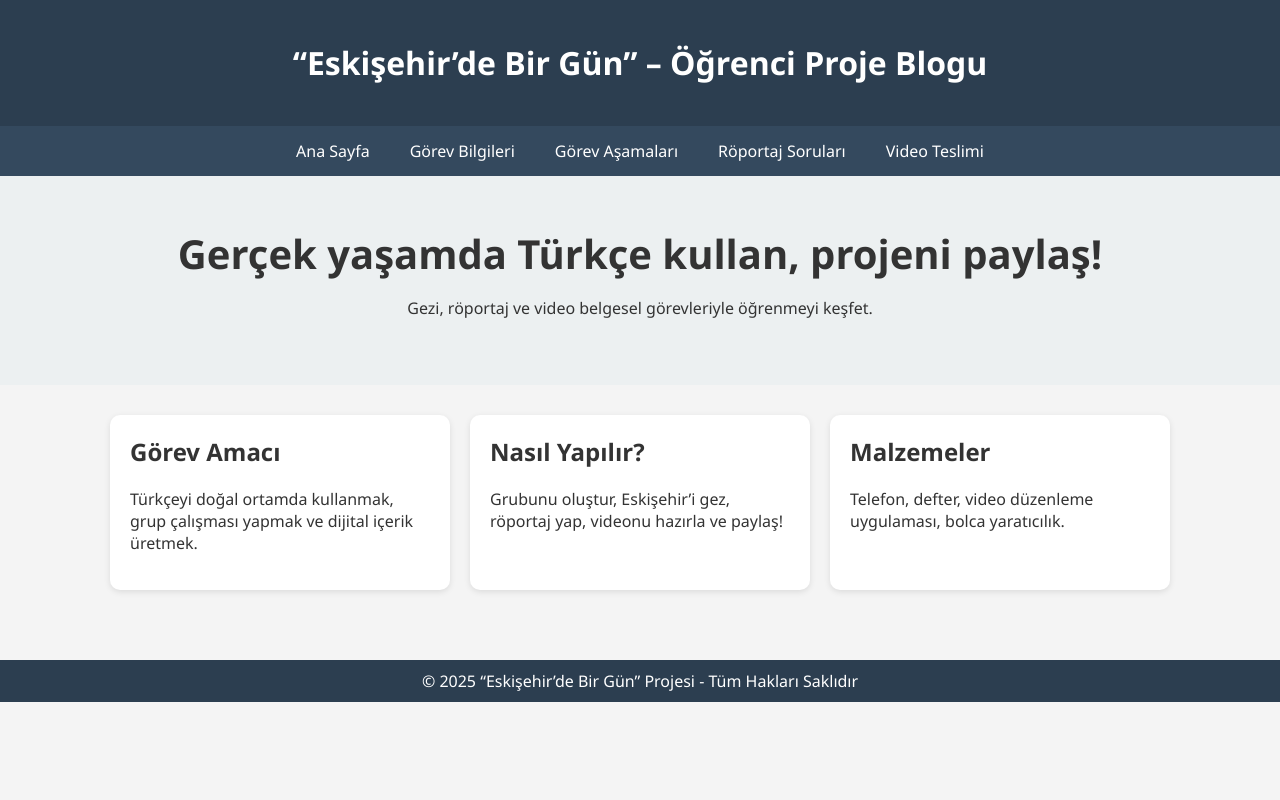
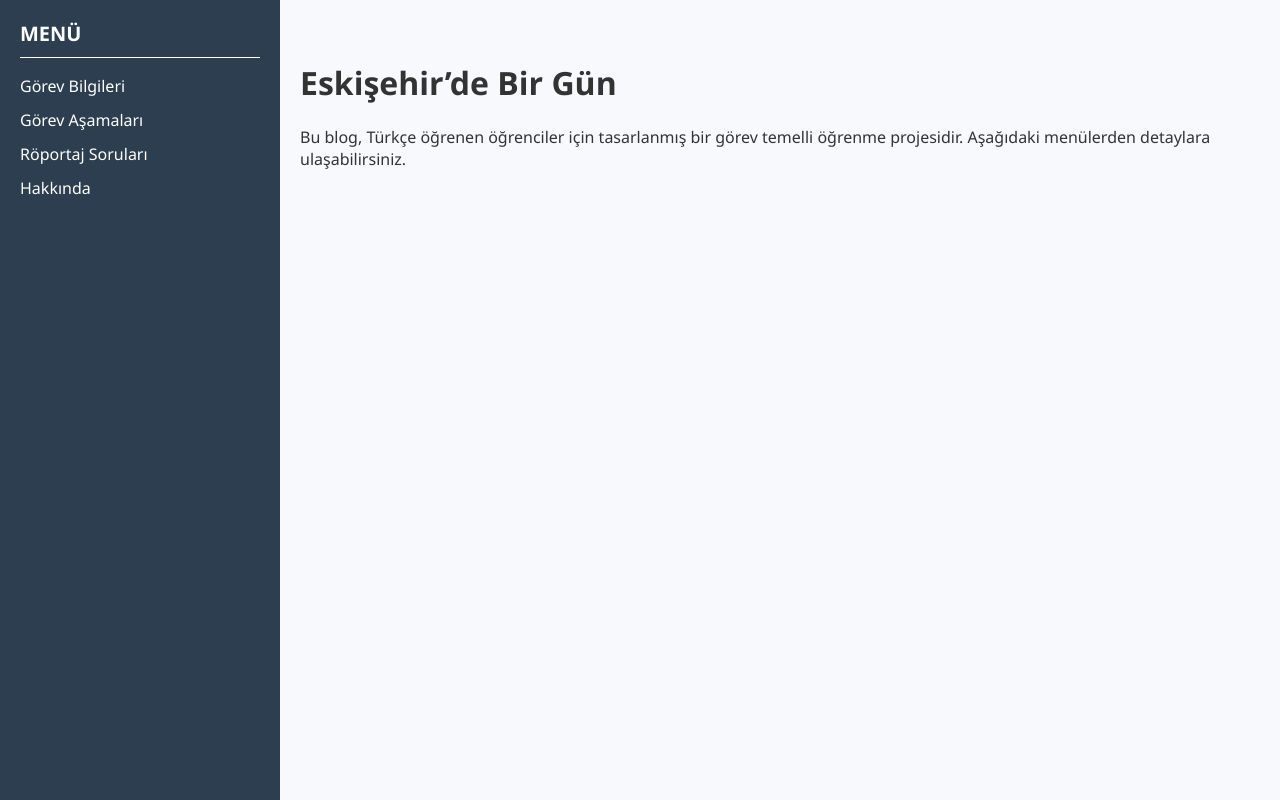
Before and after one commit to hzllaslln/myfirstblog, a plain HTML site: page index.html in a window 1280 px wide. Drawn offline with Linux system fonts and the light colour scheme.

Commit message:
Update index.html

```diff
--- a/index.html
+++ b/index.html
@@ -1,108 +1,29 @@
 <!DOCTYPE html>
 <html lang="tr">
 <head>
-  <meta charset="UTF-8" />
-  <meta name="viewport" content="width=device-width, initial-scale=1.0"/>
-  <title>Eskişehir'de Bir Gün</title>
-  <style>
-    body {
-      margin: 0;
-      font-family: 'Segoe UI', sans-serif;
-      background-color: #f4f4f4;
-      color: #333;
-    }
-    header {
-      background-color: #2c3e50;
-      padding: 20px 0;
-      text-align: center;
-      color: white;
-    }
-    nav {
-      background-color: #34495e;
-      display: flex;
-      justify-content: center;
-      flex-wrap: wrap;
-    }
-    nav a {
-      color: white;
-      padding: 14px 20px;
-      text-decoration: none;
-      display: block;
-    }
-    nav a:hover {
-      background-color: #2c3e50;
-    }
-    .hero {
-      padding: 50px;
-      text-align: center;
-      background-color: #ecf0f1;
-    }
-    .hero h1 {
-      margin: 0;
-      font-size: 40px;
-    }
-    .content {
-      display: flex;
-      flex-wrap: wrap;
-      justify-content: center;
-      padding: 30px;
-      gap: 20px;
-    }
-    .card {
-      background-color: white;
-      padding: 20px;
-      max-width: 300px;
-      border-radius: 10px;
-      box-shadow: 0 2px 6px rgba(0,0,0,0.1);
-      text-align: left;
-    }
-    .card h2 {
-      margin-top: 0;
-    }
-    footer {
-      background-color: #2c3e50;
-      color: white;
-      text-align: center;
-      padding: 10px;
-      margin-top: 40px;
-    }
-  </style>
+  <meta charset="UTF-8">
+  <meta name="viewport" content="width=device-width, initial-scale=1">
+  <title>Eskişehir’de Bir Gün</title>
+  <link rel="stylesheet" href="style.css">
 </head>
 <body>
-  <header>
-    <h1>“Eskişehir’de Bir Gün” – Öğrenci Proje Blogu</h1>
-  </header>
 
-  <nav>
-    <a href="index.html">Ana Sayfa</a>
-    <a href="gorev-bilgileri.html">Görev Bilgileri</a>
-    <a href="asamalar.html">Görev Aşamaları</a>
-    <a href="roportaj.html">Röportaj Soruları</a>
-    <a href="video.html">Video Teslimi</a>
-  </nav>
+  <div class="container">
+    <aside class="sidebar">
+      <h2>MENÜ</h2>
+      <nav>
+        <a href="index.html">Görev Bilgileri</a>
+        <a href="asamalar.html">Görev Aşamaları</a>
+        <a href="sorular.html">Röportaj Soruları</a>
+        <a href="hakkinda.html">Hakkında</a>
+      </nav>
+    </aside>
 
-  <div class="hero">
-    <h1>Gerçek yaşamda Türkçe kullan, projeni paylaş!</h1>
-    <p>Gezi, röportaj ve video belgesel görevleriyle öğrenmeyi keşfet.</p>
+    <main class="content">
+      <h1>Eskişehir’de Bir Gün</h1>
+      <p>Bu blog, Türkçe öğrenen öğrenciler için tasarlanmış bir görev temelli öğrenme projesidir. Aşağıdaki menülerden detaylara ulaşabilirsiniz.</p>
+    </main>
   </div>
 
-  <div class="content">
-    <div class="card">
-      <h2>Görev Amacı</h2>
-      <p>Türkçeyi doğal ortamda kullanmak, grup çalışması yapmak ve dijital içerik üretmek.</p>
-    </div>
-    <div class="card">
-      <h2>Nasıl Yapılır?</h2>
-      <p>Grubunu oluştur, Eskişehir’i gez, röportaj yap, videonu hazırla ve paylaş!</p>
-    </div>
-    <div class="card">
-      <h2>Malzemeler</h2>
-      <p>Telefon, defter, video düzenleme uygulaması, bolca yaratıcılık.</p>
-    </div>
-  </div>
-
-  <footer>
-    © 2025 “Eskişehir’de Bir Gün” Projesi - Tüm Hakları Saklıdır
-  </footer>
 </body>
 </html>
```
